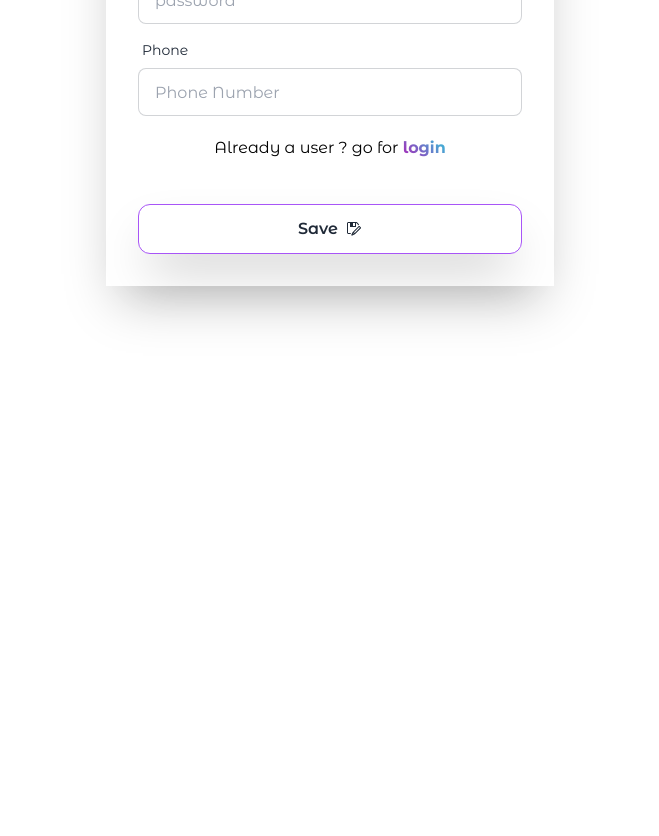
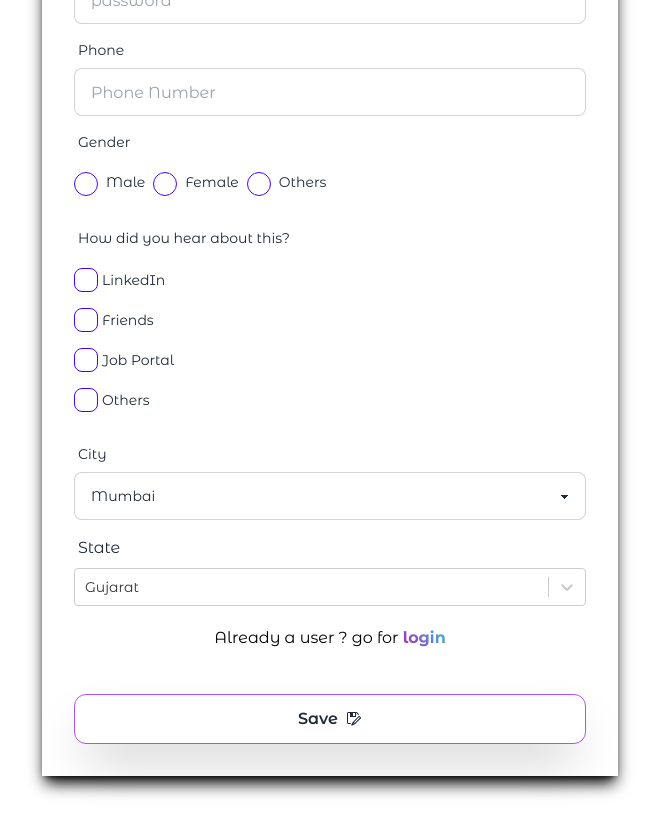
Before and after one commit to mashuq0068/Mindful-Gurukul-assignment-client, a React (Vite) app: page /signUp in a window 1280 px wide. Shown: the part 420-1256 px from the top of the page, without its empty margins (310-969 px from the left). Before the commit the page ends 834 px from the top, so only its background shows below. Built offline with nearby package versions, Linux system fonts and the light colour scheme; no server answers.

Commit message:
completed sign up

```diff
--- a/package.json
+++ b/package.json
@@ -18,6 +18,8 @@
     "react-hot-toast": "^2.4.1",
     "react-icons": "^4.12.0",
     "react-router-dom": "^6.21.1",
+    "react-search-autocomplete": "^8.5.2",
+    "react-select": "^5.8.0",
     "sort-by": "^1.2.0"
   },
   "devDependencies": {
--- a/src/Pages/SignUpPage/SignUpPage.jsx
+++ b/src/Pages/SignUpPage/SignUpPage.jsx
@@ -7,24 +7,35 @@ import toast, { Toaster } from "react-hot-toast";
 
 
 import { VscSaveAs } from "react-icons/vsc";
+
+import { useContext, useState } from "react";
+import Select from 'react-select';
 import { AuthContext } from "../../Providers/AuthProvider";
-import { useContext } from "react";
+
 
 
 const SignUp = () => {
+    const [selectedState, setSelectedState] = useState({ value: 'Gujarat', label: 'Gujarat' });
+
+  const handleStateChange = (selectedOption) => {
+    setSelectedState(selectedOption);
+  };
+
   const {
     createUser,
-    userWithGoogle
+
      } = useContext(AuthContext)
   const navigate  = useNavigate()
   const handleSubmit = (e) => {
     e.preventDefault()
     const form = e.target
      const name = form.name.value
-     const photoUrl = form.photoUrl.value
      const email = form.email.value
      const password = form.password.value
-     console.log(name , photoUrl , email , password)
+     const  phone = form.phone.value
+     const gender = form.gender.value
+     const selectedSources = Array.from(form.querySelectorAll('input[name="source[]"]:checked')).map(checkbox => checkbox.value);
+     console.log(name  , email , password , phone ,gender , selectedSources , selectedState)
      if(password.length < 6) {
       return toast.error( " password should be more than 6 characters")
 
@@ -58,10 +69,10 @@ const SignUp = () => {
 
                   updateProfile(auth.currentUser, {
                     displayName: name,
-                    photoURL: photoUrl
                 })
                     .then(() => {
                         console.log("profile updated")
+                        toast.success("You signed up successfully and your details has been saved")
                     })
                     .catch(errorData => {
 
@@ -75,7 +86,8 @@ const SignUp = () => {
 
 
 
-                 navigate('/signIn')
+                 navigate('/login')
+                 toast.success("You signed up successfully and your details has been saved")
 
             })
             .catch(error => {
@@ -90,17 +102,8 @@ const SignUp = () => {
 
 
 
-          }
-          const handleGoogle = () => {
-            userWithGoogle()
-                .then(data => {
-                    console.log(data)
-                    navigate('/')
-                })
-                .catch(error => {
 
-                    console.error(error.code)
-                })
+
 
 
   }
@@ -116,16 +119,16 @@ const SignUp = () => {
             <Toaster
                 position="top-right"
                 reverseOrder={false}
-                toastOptions={{className:"2xl:text-2xl text-center"}}
+                toastOptions={{className:" text-center"}}
 
             />
             <h1 className=" text-4xl text-gradient font-bold text-center mt-8 mb-12 ">Sign<span className=""> Up</span></h1>
-            <div className="w-[80%]  lg:w-[35%] mx-auto">
+            <div className="w-[90%]  lg:w-[45%] mx-auto">
 
             <div className="hero w-full  bg-base-200">
   <div className=" w-full flex-col ">
 
-    <div className=" flex-shrink-0 w-full  h-auto shadow-2xl bg-base-100">
+    <div className=" flex-shrink-0 w-full  h-auto shadow-black shadow-lg bg-base-100">
 
       <form onSubmit={handleSubmit} className="card-body w-full h-auto">
       <div className="form-control">
@@ -155,6 +158,79 @@ const SignUp = () => {
           <input type="number" placeholder="Phone Number" name="phone" className="input  input-bordered" required />
 
         </div>
+        <div className="form-control">
+  <label className="label">
+    <span className="label-text mb-3">Gender</span>
+  </label>
+  <div className="flex gap-2">
+    <input type="radio" name="gender" value="male" id="male" className="radio radio-primary" />
+    <label htmlFor="male" className="2xl:text-[17px] text-[14px]">Male</label>
+
+    <input type="radio" name="gender" value="female" id="female" className="radio radio-primary" />
+    <label htmlFor="female" className="2xl:text-[17px] text-[14px]">Female</label>
+
+    <input type="radio" name="gender" value="others" id="others" className="radio radio-primary" />
+    <label htmlFor="others" className="2xl:text-[17px] text-[14px]">Others</label>
+  </div>
+</div>
+
+<div className="form-control mb-4 mt-4">
+  <label className="label">
+    <span className="label-text mb-3">How did you hear about this?</span>
+  </label>
+  <div className="flex items-start flex-col  gap-4">
+   <div className="flex justify-center items-center gap-1">
+   <input type="checkbox" name="source[]" value="LinkedIn" id="linkedin" className="checkbox  checkbox-primary" />
+    <label className=" 2xl:text-[17px] text-[14px]" htmlFor="linkedin">LinkedIn</label>
+   </div>
+
+    <div className="flex justify-center items-center gap-1">
+    <input type="checkbox" name="source[]" value="Friends" id="friends" className="checkbox checkbox-primary" />
+    <label htmlFor="friends" className="2xl:text-[17px] text-[14px]">Friends</label>
+    </div>
+
+   <div className="flex justify-center items-center gap-1">
+   <input type="checkbox" name="source[]" value="JobPortal" id="jobportal" className="checkbox checkbox-primary" />
+    <label htmlFor="jobportal" className="2xl:text-[17px] text-[14px]" >Job Portal</label>
+   </div>
+
+   <div className="flex justify-center items-center gap-1">
+   <input type="checkbox" name="source[]" value="Others" id="othersource" className="checkbox checkbox-primary" />
+    <label htmlFor="othersource" className="2xl:text-[17px] text-[14px]">Others</label>
+   </div>
+  </div>
+</div>
+
+<div className="form-control">
+  <label className="label">
+    <span className="label-text">City</span>
+  </label>
+  <select name="city" className="select 2xl:text-[17px] text-[14px] select-bordered">
+    <option value="Mumbai">Mumbai</option>
+    <option value="Pune">Pune</option>
+    <option value="Ahmedabad">Ahmedabad</option>
+  </select>
+</div>
+
+<div className="form-control">
+  <label className="label">
+    <span className="label-text text-base">State</span>
+  </label>
+  <Select
+   value={selectedState}
+   onChange={handleStateChange}
+   defaultValue={"Gujarat"}
+  className=" 2xl:text-[17px] text-[14px]"
+    options={[
+      { value: 'Gujarat', label: 'Gujarat' },
+      { value: 'Maharashtra', label: 'Maharashtra' },
+      { value: 'Karnataka', label: 'Karnataka' },
+    ]}
+    name="state"
+   />
+
+</div>
+
         <div>
           <p className="text-black mt-3  text-center ">Already a user ? go for <Link to='/login' className="text-gradient font-bold ">login</Link></p>
         </div>
--- /dev/null
+++ b/src/Pages/SignUpPage/StartSelect.jsx
@@ -0,0 +1,23 @@
+
+import Select from 'react-select';
+
+const stateOptions = [
+  { value: 'Gujarat', label: 'Gujarat' },
+  { value: 'Maharashtra', label: 'Maharashtra' },
+  { value: 'Karnataka', label: 'Karnataka' },
+];
+
+const StateSelect = ({ selectedState, onSelectState }) => {
+  const defaultOption = stateOptions.find(option => option.value === 'Gujarat'); // Set your desired default value
+
+  return (
+    <Select
+      options={stateOptions}
+      value={selectedState || defaultOption}
+      onChange={onSelectState}
+      placeholder="Select State"
+    />
+  );
+};
+
+export default StateSelect;
```
Also changed, not shown: 1 other file (tests, documents, lock files or other folders).
